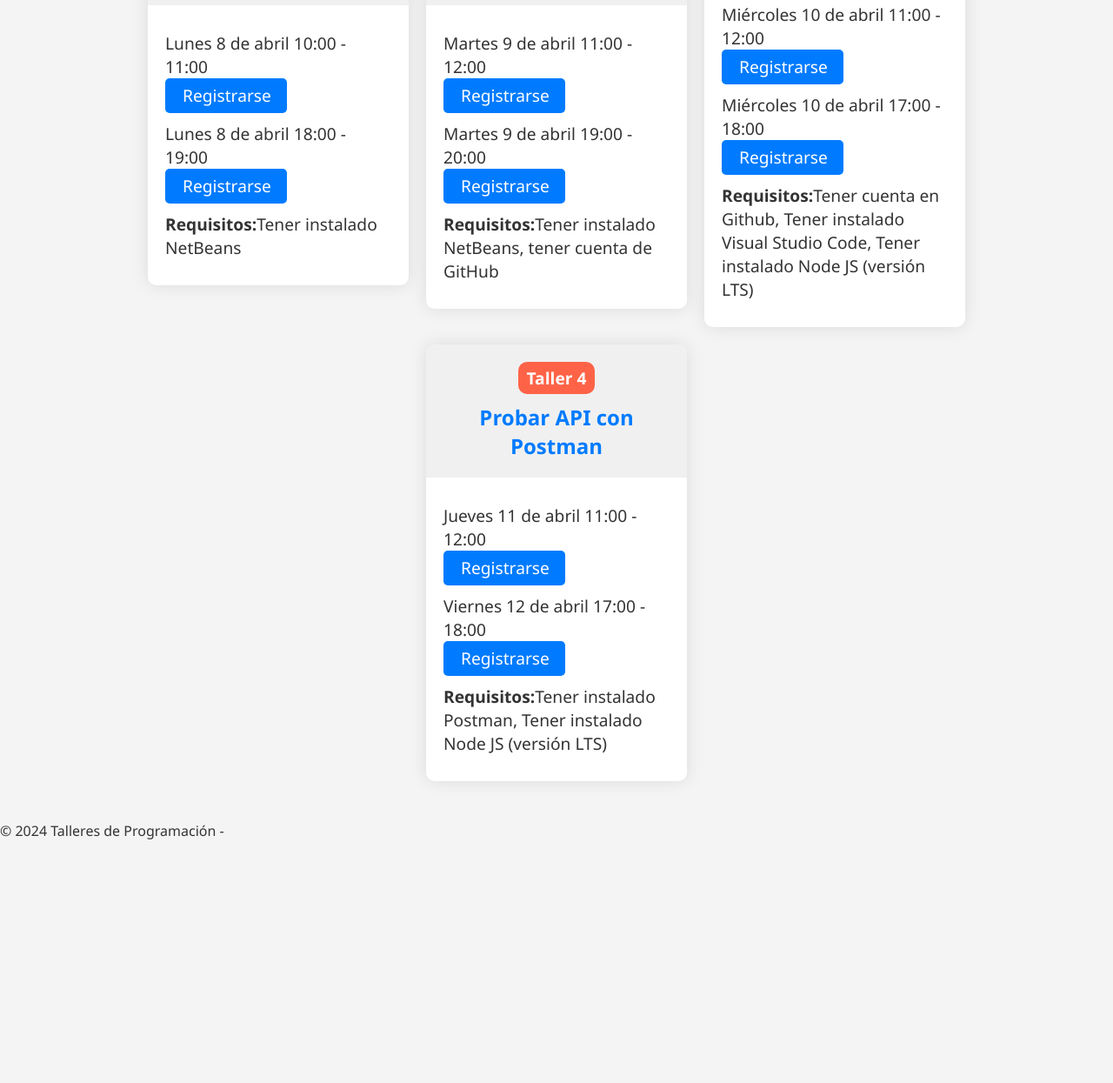
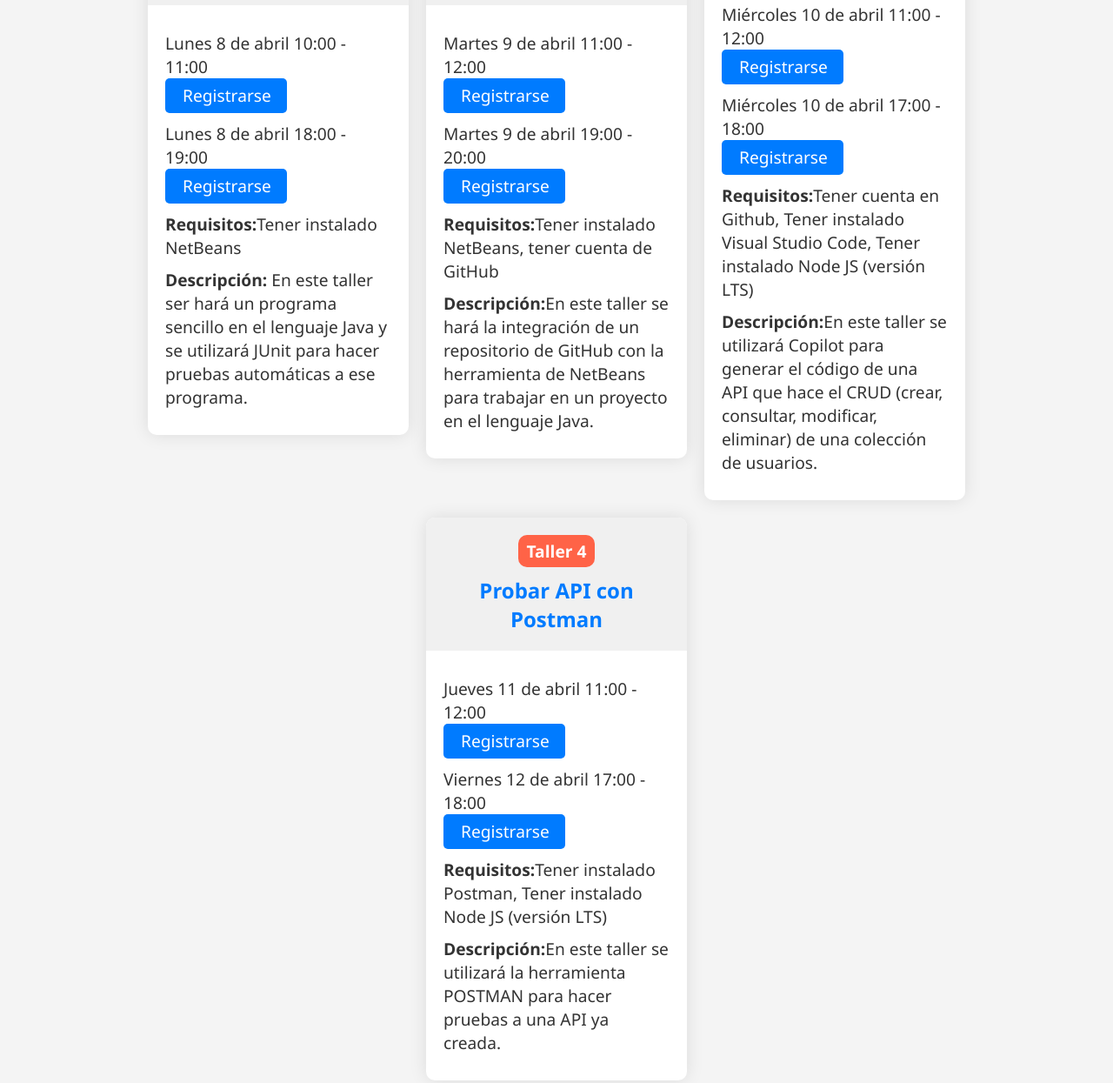
Before and after one commit to researchcode/tdfmi, a plain HTML site: page index.html in a window 1280 px wide. Shown: the part 412-1657 px from the top of the page at 87% size. Before the commit the page ends 1394 px from the top, so only its background shows below. Drawn offline with Linux system fonts and the light colour scheme.

Commit message:
Update index.html
Adding descriptions to each workshop

```diff
--- a/index.html
+++ b/index.html
@@ -23,6 +23,7 @@
                     <p>Lunes 8 de abril 10:00 - 11:00 <br><a href="https://forms.office.com/r/yXCr8mX7RU" class="btn-register">Registrarse</a></p>
                     <p>Lunes 8 de abril 18:00 - 19:00 <br><a href="https://forms.office.com/r/d55SjY57eR" class="btn-register">Registrarse</a></p>
                     <p><b>Requisitos:</b>Tener instalado NetBeans</p>
+                    <p><b>Descripción:</b> En este taller ser hará un programa sencillo en el lenguaje Java y se utilizará JUnit para hacer pruebas automáticas a ese programa.</p>
                 </div>
             </div>
         </section>
@@ -34,6 +35,7 @@
                     <p>Martes 9 de abril 11:00 - 12:00 <br><a href="https://forms.office.com/r/zcKdjiXTSp" class="btn-register">Registrarse</a></p>
                     <p>Martes 9 de abril 19:00 - 20:00 <br><a href="https://forms.office.com/r/1vz2aCDVgj" class="btn-register">Registrarse</a></p>
                     <p><b>Requisitos:</b>Tener instalado NetBeans, tener cuenta de GitHub</p>
+                    <p><b>Descripción:</b>En este taller se hará la integración de un repositorio de GitHub con la herramienta de NetBeans para trabajar en un proyecto en el lenguaje Java.</p>
                 </div>
             </div>
         </section>
@@ -45,6 +47,7 @@
                     <p>Miércoles 10 de abril 11:00 - 12:00 <br><a href="https://forms.office.com/r/xuKJ6kcJta" class="btn-register">Registrarse</a></p>
                     <p>Miércoles 10 de abril 17:00 - 18:00 <br><a href="https://forms.office.com/r/FqtKaVNVEh" class="btn-register">Registrarse</a></p>
                     <p><b>Requisitos:</b>Tener cuenta en Github, Tener instalado Visual Studio Code, Tener instalado Node JS (versión LTS)</p>
+                    <p><b>Descripción:</b>En este taller se utilizará Copilot para generar el código de una API que hace el CRUD (crear, consultar, modificar, eliminar) de una colección de usuarios.</p>
                 </div>
             </div>
         </section>
@@ -56,6 +59,7 @@
                     <p>Jueves 11 de abril 11:00 - 12:00 <br><a href="https://forms.office.com/r/EQufwiKuKz" class="btn-register">Registrarse</a></p>
                     <p>Viernes 12 de abril 17:00 - 18:00 <br><a href="https://forms.office.com/r/GhyPJ7sBk0" class="btn-register">Registrarse</a></p>
                     <p><b>Requisitos:</b>Tener instalado Postman, Tener instalado Node JS (versión LTS)</p>
+                    <p><b>Descripción:</b>En este taller se utilizará la herramienta POSTMAN para hacer pruebas a una API ya creada.</p>
                 </div>
             </div>
         </section>
```
